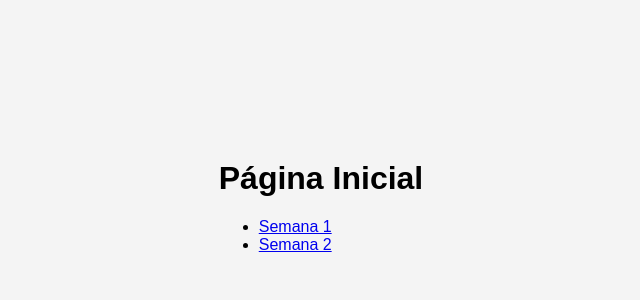
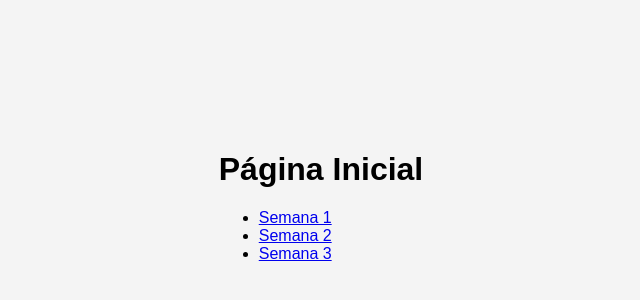
Before and after one commit to JoaoPirasol/react01, a React (Create React App) app: page / in a window 1280 px wide. Shown: the part 196-496 px from the top of the page, without its empty margins (319-959 px from the left). Built offline with nearby package versions, Linux system fonts and the light colour scheme.

Commit message:
Update Home.js

```diff
--- a/src/Home.js
+++ b/src/Home.js
@@ -13,6 +13,9 @@ const Home = () =>{
                     <li>
                         <Link to="/Atv02">Semana 2</Link>
                     </li>
+                    <li>
+                        <Link to="/Atv03">Semana 3</Link>
+                    </li>
                 </ul>
             </nav>
         </div>
```
